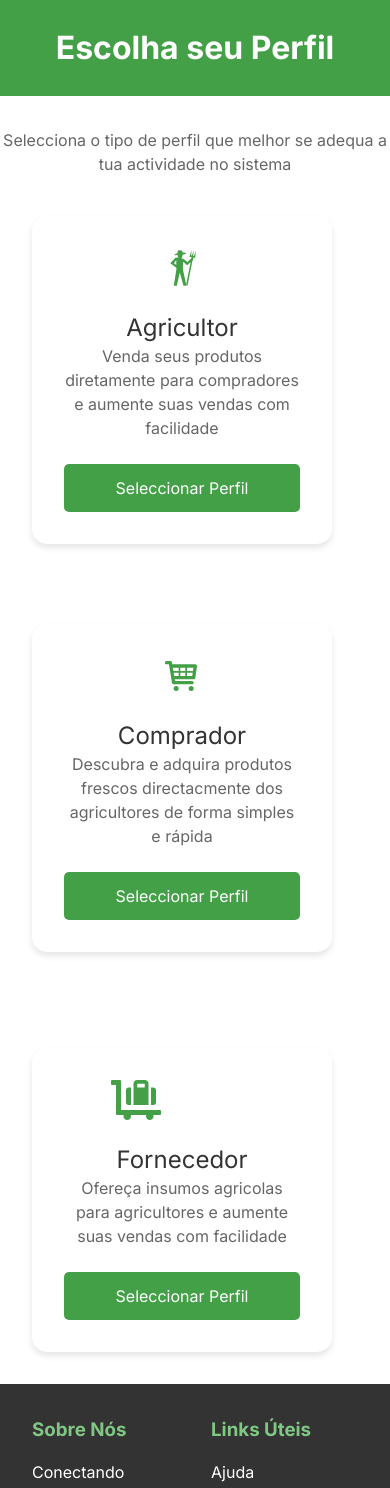
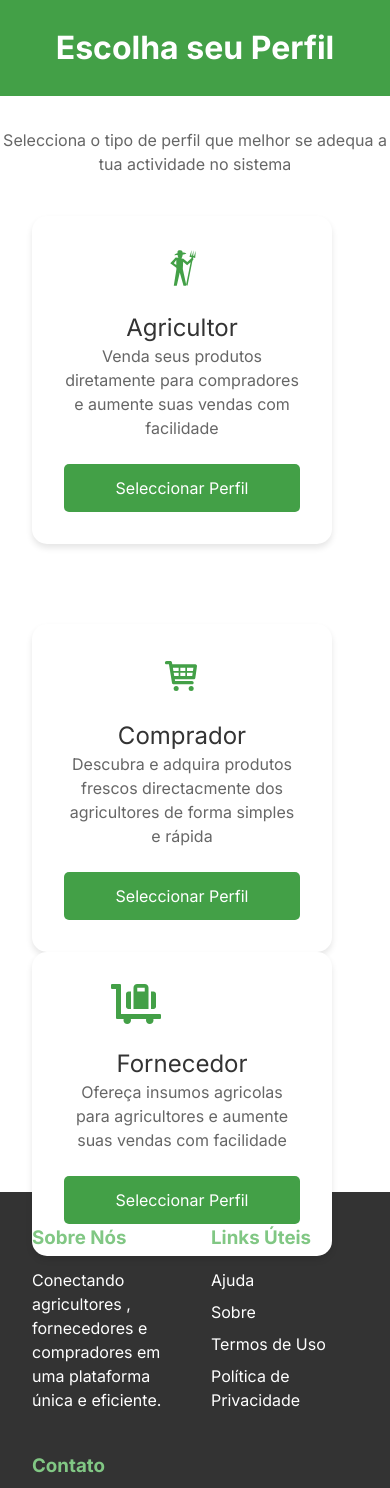
Before and after one commit to Marieth23-cmd/NzoAgrofinal, a Next.js app: page /Seleccionar in a window 390 px wide. Shown: the top 1488 px of the page. Built offline with nearby package versions, Linux system fonts and the light colour scheme.

Commit message:
responsividade 11

```diff
--- a/src/app/Seleccionar/page.tsx
+++ b/src/app/Seleccionar/page.tsx
@@ -43,7 +43,7 @@ import Footer from "../Components/Footer";
 
 
 
-       <div className=" ml-8 hover:translate-y-2 bg-white rounded-[15px] p-8 text-center mb-24 max-w-[300px] cursor-pointer shadow-custom lg:mb-20" >
+       <div className=" ml-8 hover:translate-y-2 bg-white rounded-[15px] p-8 text-center mb-15 max-w-[300px] cursor-pointer shadow-custom lg:mb-20" >
 
        <div className=" w-20 h-10 m-0 mx-auto mb-6 ">
                     < TiShoppingCart className=" w-full h-full fill-primary " />
@@ -57,7 +57,7 @@ import Footer from "../Components/Footer";
                        <Link href="./Cadastrocomprador">Seleccionar Perfil</Link></button>
                  </div>
 
-        <div className="ml-8 hover:translate-y-2  bg-white rounded-[15px] p-8 text-center mb-24 max-w-[300px] cursor-pointer shadow-custom transition-transform lg:mb-20" >
+        <div className="ml-8 hover:translate-y-2  bg-white rounded-[15px] p-8 text-center mb-15 max-w-[300px] cursor-pointer shadow-custom transition-transform lg:mb-20" >
                 <div className=" ml-8 w-20 h-10 lg:m-0 mx-auto mb-6 ">
                     <FaLuggageCart className=" w-full h-full fill-primary " />
                 </div>
--- a/src/app/page.tsx
+++ b/src/app/page.tsx
@@ -147,7 +147,7 @@ export default function Home() {
                       </div>
                       </section>
 
-                      <section className="relative w-full mt-[140px] mx-auto px-4 lg:mt-10">
+                      <section className="relative w-full mt-[135px] mx-auto px-4 lg:mt-10">
       <h2 className="text-center text-2xl font-bold mb-8 lg:mb-6 ">Produtos em Destaque</h2>
 
      {produtosDestaque.length>3 &&(<button
```
